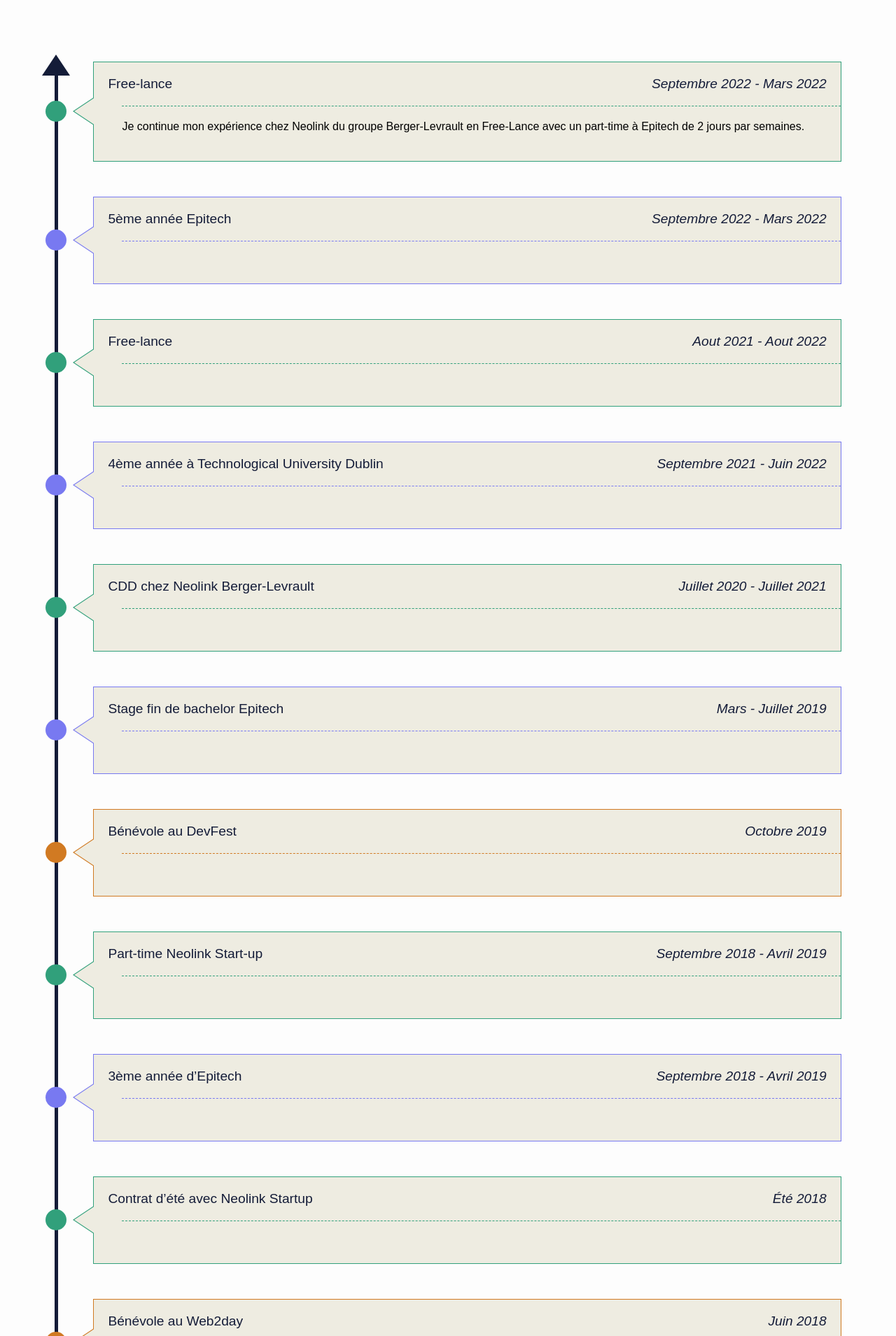
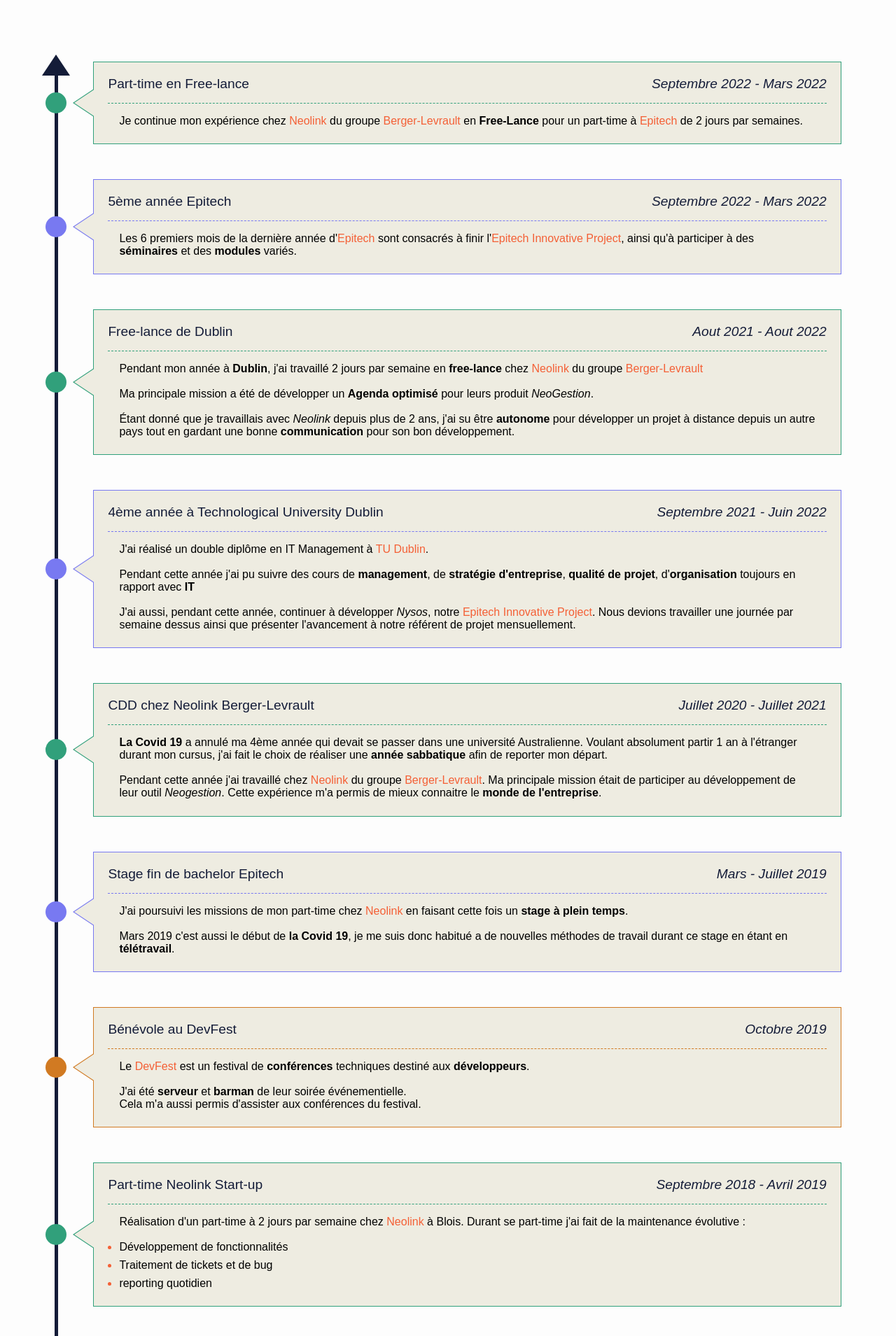
Before and after one commit to brahimilouis/my_portfolio_2022, a React (Create React App) app: page / in a window 1280 px wide. Shown: the part 5791-7700 px from the top of the page at 70% size. Built offline with nearby package versions, Linux system fonts and the light colour scheme.

Commit message:
event timeline

```diff
--- a/public/data/fr/timeline.json
+++ b/public/data/fr/timeline.json
@@ -8,105 +8,105 @@
   },
   "events" : [
     {
-      "title": "Free-lance",
+      "title": "Part-time en Free-lance",
       "date": "Septembre 2022 - Mars 2022",
-      "body": "Je continue mon expérience chez <a href='https://www.neolink.link/' target=_blanc>Neolink</a> du groupe <a href='https://www.berger-levrault.com/fr/' target=_blanc>Berger-Levrault</a> en Free-Lance avec un part-time à <a href='https://www.epitech.eu/' target=_blanc>Epitech</a> de 2 jours par semaines.",
+      "body": "Je continue mon expérience chez <a href='https://www.neolink.link/' target=_blanc>Neolink</a> du groupe <a href='https://www.berger-levrault.com/fr/' target=_blanc>Berger-Levrault</a> en <strong>Free-Lance</strong> pour un part-time à <a href='https://www.epitech.eu/' target=_blanc>Epitech</a> de 2 jours par semaines.",
       "type": "experience"
     },
     {
       "title": "5ème année Epitech",
       "date": "Septembre 2022 - Mars 2022",
-      "body": "",
+      "body": "Les 6 premiers mois de la dernière année d'<a href='https://www.epitech.eu/' target=_blanc>Epitech</a> sont consacrés à finir l'<a href='https://www.epitech.eu/fr/innovation/' target=_blanc>Epitech Innovative Project</a>, ainsi qu'à participer à des <strong>séminaires</strong> et des <strong>modules</strong> variés.",
       "type": "formation"
     },
     {
-      "title": "Free-lance",
+      "title": "Free-lance de Dublin",
       "date": "Aout 2021 - Aout 2022",
-      "body": "",
+      "body": "Pendant mon année à <strong>Dublin</strong>, j'ai travaillé 2 jours par semaine en <strong>free-lance</strong> chez <a href='https://www.neolink.link/' target=_blanc>Neolink</a> du groupe <a href='https://www.berger-levrault.com/fr/' target=_blanc>Berger-Levrault</a><br><br>Ma principale mission a été de développer un <strong>Agenda optimisé</strong> pour leurs produit <i>NeoGestion</i>.<br><br>Étant donné que je travaillais avec <i>Neolink</i> depuis plus de 2 ans, j'ai su être <strong>autonome</strong> pour développer un projet à distance depuis un autre pays tout en gardant une bonne <strong>communication</strong> pour son bon développement.",
       "type": "experience"
     },
     {
       "title": "4ème année à Technological University Dublin",
       "date": "Septembre 2021 - Juin 2022",
-      "body": "",
+      "body": "J'ai réalisé un double diplôme en IT Management à <a href='https://www.tudublin.ie/' target=_blanc>TU Dublin</a>.<br><br>Pendant cette année j'ai pu suivre des cours de <strong>management</strong>, de <strong>stratégie d'entreprise</strong>, <strong>qualité de projet</strong>, d'<strong>organisation</strong> toujours en rapport avec <strong>IT</strong><br><br>J'ai aussi, pendant cette année, continuer à développer <i>Nysos</i>, notre <a href='https://www.epitech.eu/fr/innovation/' target=_blanc>Epitech Innovative Project</a>. Nous devions travailler une journée par semaine dessus ainsi que présenter l'avancement à notre référent de projet mensuellement.",
       "type": "formation"
     },
     {
       "title": "CDD chez Neolink Berger-Levrault",
       "date": "Juillet 2020 - Juillet 2021",
-      "body": "",
+      "body": "<strong>La Covid 19</strong> a annulé ma 4ème année qui devait se passer dans une université Australienne. Voulant absolument partir 1 an à l'étranger durant mon cursus, j'ai fait le choix de réaliser une <strong>année sabbatique</strong> afin de reporter mon départ. <br><br>Pendant cette année j'ai travaillé chez <a href='https://www.neolink.link/' target=_blanc>Neolink</a> du groupe <a href='https://www.berger-levrault.com/fr/' target=_blanc>Berger-Levrault</a>. Ma principale mission était de participer au développement de leur outil <i>Neogestion</i>. Cette expérience m'a permis de mieux connaitre le <strong>monde de l'entreprise</strong>.",
       "type": "experience"
     },
     {
       "title": "Stage fin de bachelor Epitech",
       "date": "Mars - Juillet 2019",
-      "body": "",
+      "body": "J'ai poursuivi les missions de mon part-time chez <a href='https://www.neolink.link/' target=_blanc>Neolink</a> en faisant cette fois un <strong>stage à plein temps</strong>.<br><br>Mars 2019 c'est aussi le début de <strong>la Covid 19</strong>, je me suis donc habitué a de nouvelles méthodes de travail durant ce stage en étant en <strong>télétravail</strong>.",
       "type": "formation"
     },
     {
       "title": "Bénévole au DevFest",
       "date": "Octobre 2019",
-      "body": "",
+      "body": "Le <a href='https://devfest.gdgnantes.com/en/' target=_blanc>DevFest</a> est un festival de <strong>conférences</strong> techniques destiné aux <strong>développeurs</strong>. <br><br>J'ai été <strong>serveur</strong> et <strong>barman</strong> de leur soirée événementielle. <br>Cela m'a aussi permis d'assister aux conférences du festival.",
       "type": "other"
     },
     {
       "title": "Part-time Neolink Start-up",
       "date": "Septembre 2018 - Avril 2019",
-      "body": "",
+      "body": "Réalisation d'un part-time à 2 jours par semaine chez <a href='https://www.neolink.link/' target=_blanc>Neolink</a> à Blois. Durant se part-time j'ai fait de la maintenance évolutive :<br><br><ul><li>Développement de fonctionnalités</li><li>Traitement de tickets et de bug</li><li>reporting quotidien</li></ul>",
       "type": "experience"
     },
     {
       "title": "3ème année d’Epitech",
       "date": "Septembre 2018 - Avril 2019",
-      "body": "",
+      "body": "L'année commence par la dernière <strong>piscine</strong> de mon cursus, une piscine pas technique, mais qui nous permet de concevoir notre <a href='https://www.epitech.eu/fr/innovation/' target=_blanc>Epitech Innovative Project</a> que nous allons par la suite continuer jusqu'au milieu de 5ème année. <br><br>L'année se poursuit par des projets assez divers : <strong>Application mobile, Application Web, IA, DevOps</strong>…",
       "type": "formation"
     },
     {
       "title": "Contrat d’été avec Neolink Startup",
       "date": "Été 2018",
-      "body": "",
+      "body": "Découverte et prise en main du Framework de <a href='https://www.neolink.link/' target=_blanc>Neolink</a>, ainsi que l'intégration de nouvelles fonctionnalités dans une plat-forme collaborative",
       "type": "experience"
     },
     {
       "title": "Bénévole au Web2day",
       "date": "Juin 2018",
-      "body": "",
+      "body": "Le <a href='https://www.web2day.co/' target=_blanc>Web2day</a> c'est un festival de <strong>conférences Tech</strong> à Nantes.<br><br>Mon rôle était d'être <strong>chauffeur d'intervenant</strong>. Cela m'a permis de <strong>rencontrer</strong> des personnalités de la Tech et d'<strong>échanger</strong> avec eux",
       "type": "other"
     },
     {
       "title": "2ème année d’Epitech",
       "date": "Janvier - Juillet 2018",
-      "body": "",
+      "body": "La deuxième année commence de nouveau par une <strong>piscine</strong> de <strong>C++</strong>.<br><br>Puis enchaîne par des <strong>projets</strong> principalement en C++ mais aussi la découverte d'autres langages comme le Haskell.",
       "type": "formation"
     },
     {
       "title": "Stage d'anglais à Londres",
       "date": "Septembre à Decembre 2018",
-      "body": "",
+      "body": "Je suis partie 4 mois à <strong>Londres</strong> afin de progresser en <strong>anglais</strong> en suivant des cours chez <a href='https://www.twinuk.com/' target=_blanc>Twin</a> tous les jours.<br><br>Je suis passé d'un niveau A2 à B2 et j'ai augmenté mon <strong>TEPITECH</strong> (Toeic) de 250 points",
       "type": "formation"
     },
     {
       "title": "Participation à la communication d’Epitech",
       "date": "Octobre 2017 - Juillet 2018",
-      "body": "",
+      "body": "Durant ma première année, en <strong>bénévolat</strong>, j'ai participé à des <strong>journées portes ouvertes</strong>, ainsi qu'à des <strong>salons étudiants</strong> afin de présenter <a href='https://www.epitech.eu/' target=_blanc>Epitech</a>.<br><br>J'ai aussi réalisé des <strong>‘Journée décourverte'</strong> c'est-à-dire passer une journée à l'école, accompagné d'une personne voulant rejoindre <a href='https://www.epitech.eu/' target=_blanc>Epitech</a> afin de lui faire découvrir.",
       "type": "other"
     },
     {
       "title": "1ère année d’Epitech",
       "date": "Octobre 2017 - Juillet 2018",
-      "body": "",
+      "body": "<a href='https://www.epitech.eu/' target=_blanc>Epitech</a> commence par 5 semaines intensives d'immersion avec la fameuse <strong>piscine</strong> où nous étions submergé par des listes exercices à réaliser en <strong>C</strong> tous les jours. <br><br>Après ces 5 semaines, débutes les <strong>projets</strong> de 1ère année principalement en <strong>C</strong> et d'autres évaluations comme le par exemple le <strong>TEPITECH</strong> (TOEIC) ou les <strong>IT MCA</strong>, (QCM de culture informatique)",
       "type": "formation"
     },
     {
       "title": "Mission d'intérim",
       "date": "Été 2017",
-      "body": "",
+      "body": "J'ai réalisé les missions suivante en intérim :<br><br><ul><li><i>But international</i> - Manutentionnaire</li><li><i>Intermarché</i> - Inventoriste</li><li><i>Défi entreprises communication chambord</i> - Manutentionnaire</li></u>",
       "type": "experience"
     },
     {
       "title": "Baccalauréat S Mention bien",
       "date": "Juin 2017",
-      "body": "",
+      "body": "J'ai obtenu mon <strong>BAC S SVT</strong> avec la spécialisation <Strong>ISN</strong> “Informatique et Science du Numérique”. <br><br>C'est aussi grâce à cette spécialisation que je voulais faire de l'informatique et que je me suis inscrit à <a href='https://www.epitech.eu/' target=_blanc>Epitech</a>.",
       "type": "formation"
     }
   ]
--- a/src/components/card/timelineCard/_timelineCard.scss
+++ b/src/components/card/timelineCard/_timelineCard.scss
@@ -51,11 +51,30 @@
     }
 
     .body {
-      padding-top: 20px;
+      margin-top: 1rem;
       text-align: start;
       width: 100%;
       border-top: 1px dashed var(--color-);
-      margin: 20px;
+      padding: 1rem;
+      padding-bottom: 0.2rem;
+      a {
+        color: $secondaryColor;
+        &:hover {
+          text-decoration: underline $secondaryColor;
+        }
+      }
+      ul {
+        ::marker {
+          color: $secondaryColor;
+        }
+        li {
+          list-style: disc;
+          margin-bottom: 0.5rem;
+        }
+        li:last-child {
+          margin-bottom: 0;
+        }
+      }
     }
 
     span.arrow-left {
```
